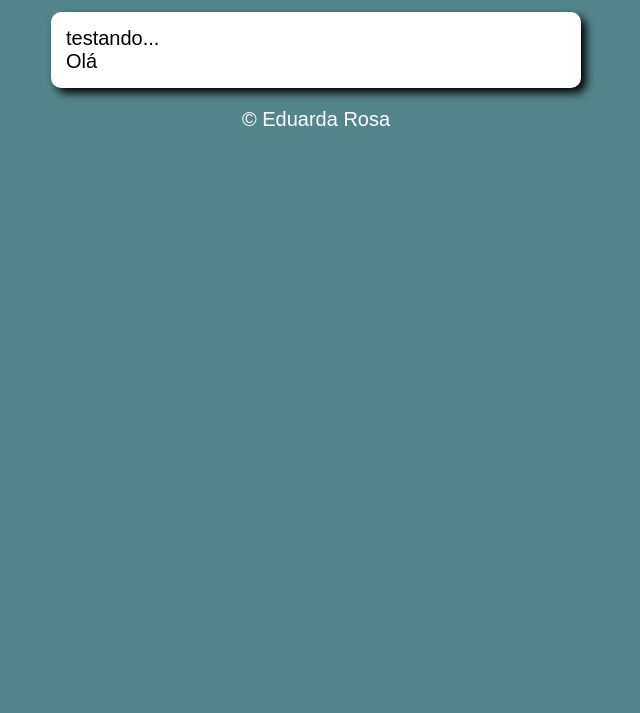
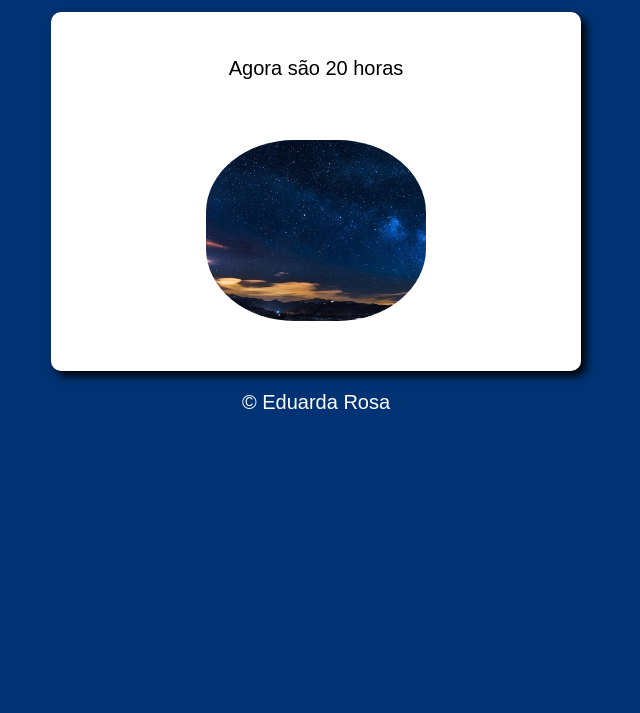
Before and after one commit to eduardaarosaa/verificadorIdade, a plain HTML site: page index.html in a window 1280 px wide. Shown: the part 87-800 px from the top of the page, without its empty margins (324-964 px from the left). Drawn offline with Linux system fonts and the light colour scheme.

Commit message:
Funcionando (:

```diff
--- a/index.html
+++ b/index.html
@@ -9,16 +9,16 @@
     <link rel="stylesheet" type="text/css" href="style/style.css">
 </head>
 
-<body>
+<body onload="carregar()">
     <header>
-        <h1>Título</h1>
+        <h1>Hora do dia</h1>
     </header>
     <section>
-        <div>
-            testando...
+        <div id="msg">
+            Aqui vai aparecer a mensagem...
         </div>
-        <div>
-            Olá
+        <div id="foto">
+            <img id="imagem" class="imagem" src="img/manha.jpg" alt="imagem do dia" width="50%">
         </div>
 
     </section>
--- a/script/script.js
+++ b/script/script.js
@@ -1 +1,17 @@
-alert("Olá")
+function carregar(){
+var msg = window.document.getElementById("msg");
+var img = window.document.getElementById("imagem");
+var data = new Date();
+var hora = data.getHours();
+msg.innerHTML = `Agora são ${hora} horas`;
+if(hora >=0 && hora <12){
+    img.src="img/manha.jpg"
+    document.body.style.background="#fe9908"
+}else if(hora>=12 && hora <=18){
+    img.src="img/tarde.jpg"
+    document.body.style.background="#ffba83"
+}else{
+    img.src="img/noite.jpg"
+    document.body.style.background="#013374"
+}
+}
--- a/style/style.css
+++ b/style/style.css
@@ -20,3 +20,16 @@ footer{
     text-align: center;
 
 }
+
+#msg{
+    text-align: center;
+}
+
+div{
+    text-align: center;
+    padding: 6%;
+
+}
+img{
+    border-radius: 40%;
+}
```
Also changed, not shown: img/Originals/manha.jpg (added), img/Originals/noite.jpg (added), img/Originals/tarde.jpg (added), img/manha.jpg (added), img/noite.jpg (added), img/tarde.jpg (added), 1 other file.
